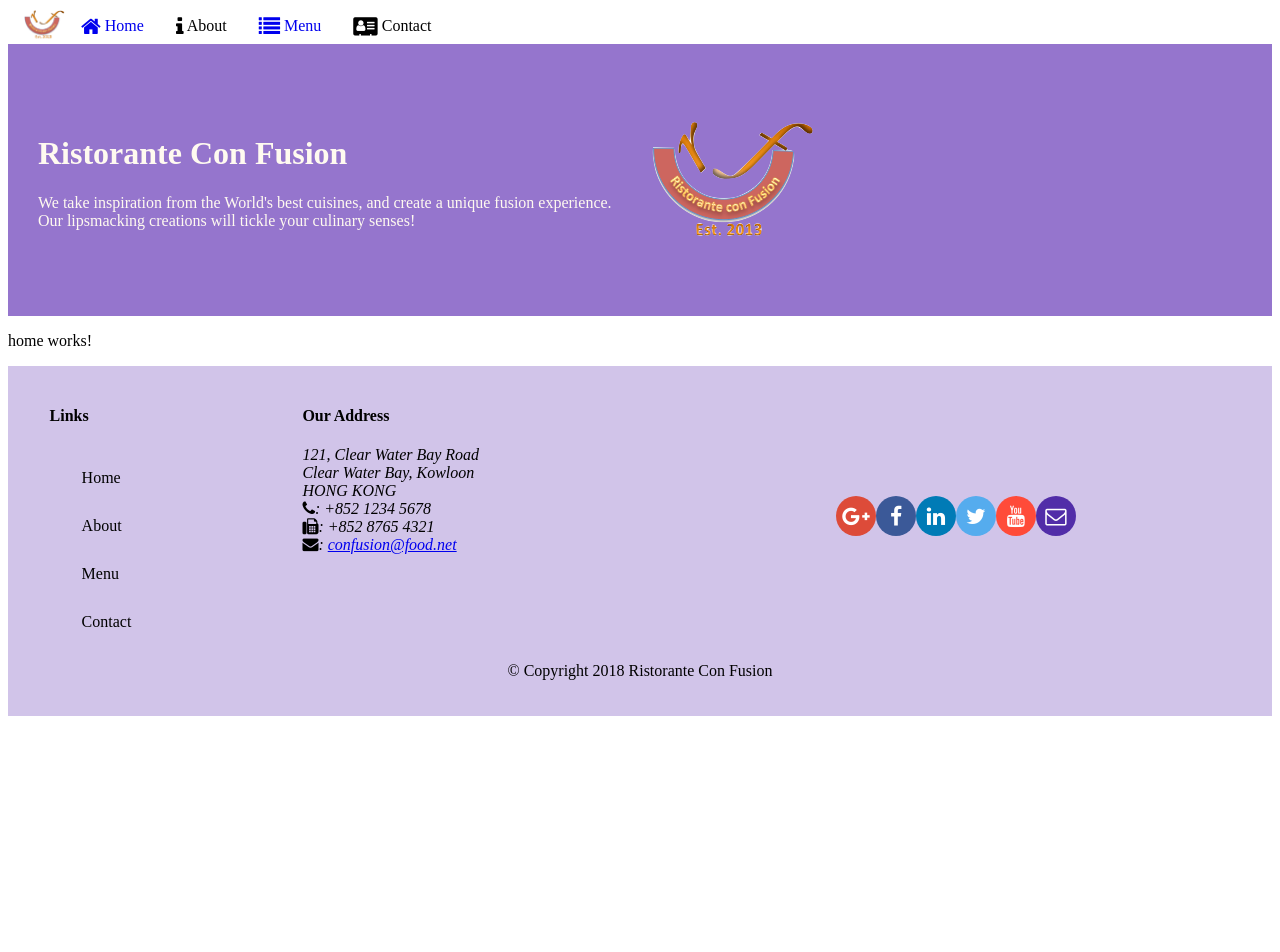
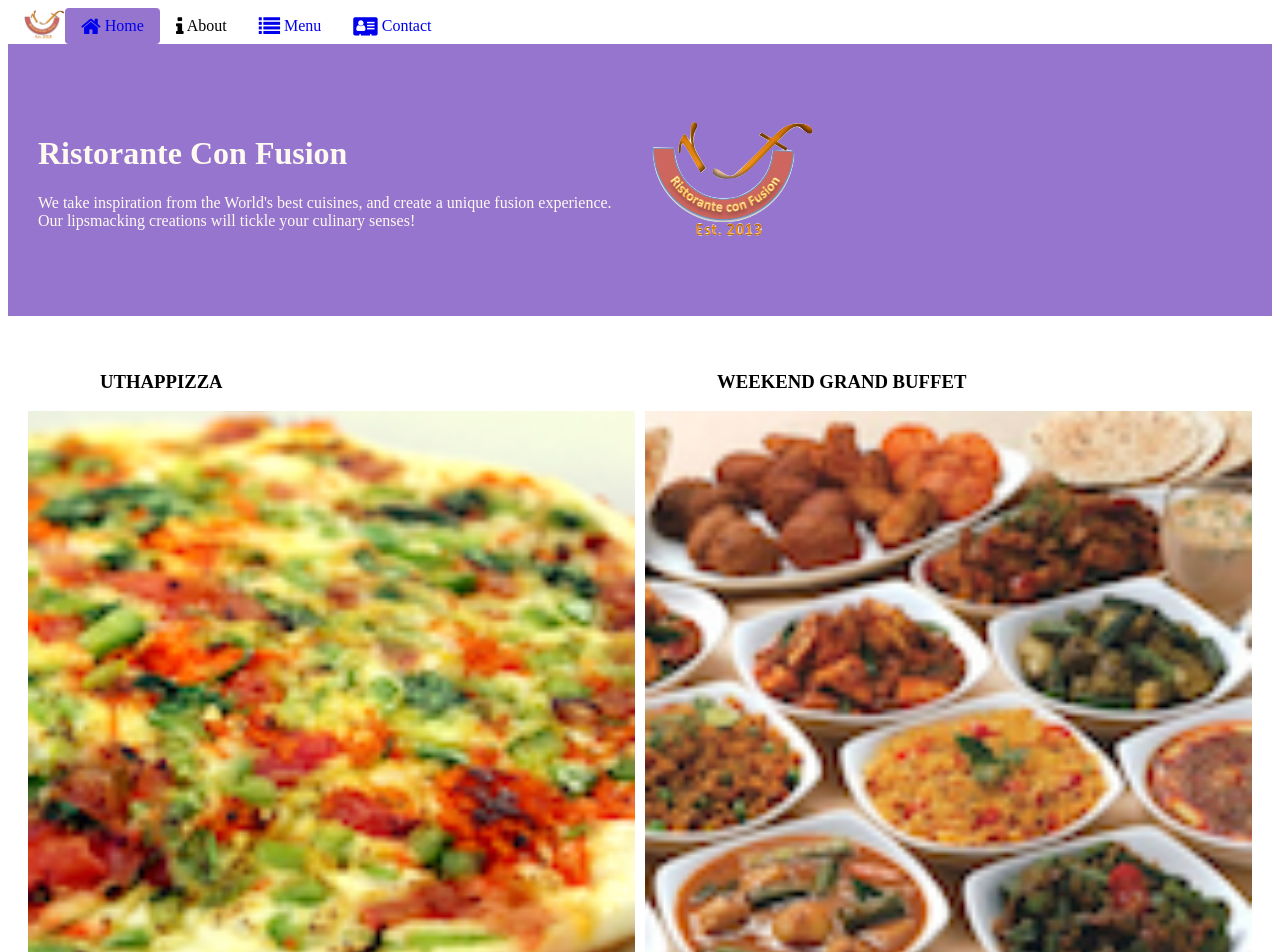
Before and after one commit to ravinder2932/angular, an Angular app: page /home in a window 1280 px wide. Shown: the top 952 px of the page. Before the commit the page ends 800 px from the top, so only its background shows below. Built offline with nearby package versions, Linux system fonts and the light colour scheme.

Commit message:
Single Page Application Part 1

```diff
--- a/src/app/app-routing/routes.ts
+++ b/src/app/app-routing/routes.ts
@@ -6,8 +6,10 @@
 import { AboutComponent } from '../about/about.component';
 import { ContactComponent } from '../contact/contact.component';
 
+
 export const routes: Routes = [
   { path: 'home',  component: HomeComponent },
   { path: 'menu',     component: MenuComponent },
-  { path: '', redirectTo: '/home', pathMatch: 'full' }
+  { path: '', redirectTo: '/home', pathMatch: 'full' },
+  { path: 'contactus',     component: ContactComponent },
 ];
--- a/src/app/app.module.ts
+++ b/src/app/app.module.ts
@@ -22,6 +22,7 @@
 import { AppRoutingModule } from './app-routing/app-routing.module';
 
 import { DishService } from './services/dish.service';
+import { PromotionService } from './services/promotion.service';
 
 
 
@@ -47,7 +48,8 @@
     MatButtonModule,
     AppRoutingModule
   ],
-  providers: [DishService],
+  providers: [DishService,
+  PromotionService ],
   bootstrap: [AppComponent]
 })
 export class AppModule { }
--- a/src/app/contact/contact.component.html
+++ b/src/app/contact/contact.component.html
@@ -1,3 +1,38 @@
-<p>
-  contact works!
-</p>
+<div class="container"
+  fxLayout="column"
+  fxLayoutGap="10px">
+
+  <div fxFlex>
+    <div>
+        <h3>Contact Us</h3>
+        <hr>
+    </div>
+  </div>
+
+  <div fxFlex>
+    <h3>Location Information</h3>
+    <div fxLayout="column" fxLayout.gt-sm="row">
+      <div fxFlex="50" fxFlexOffset="20px">
+        <h4>Our Address</h4>
+        <address>
+          121, Clear Water Bay Road<br>
+          Clear Water Bay, Kowloon<br>
+          HONG KONG<br>
+          <i class="fa fa-phone"></i>: +852 1234 5678<br>
+          <i class="fa fa-fax"></i>: +852 8765 4321<br>
+          <i class="fa fa-envelope"></i>:
+                <a href="mailto:confusion@food.net">confusion@food.net</a>
+        </address>
+        <p></p>
+        <div>
+          <a mat-raised-button href="tel:+85212345678"><i class="fa fa-phone"></i> Call</a>
+          <a mat-raised-button><i class="fa fa-skype"></i> Skype</a>
+          <a mat-raised-button href="mailto:confusion@food.net"><i class="fa fa-envelope-o"></i> Email</a>
+        </div>
+        </div>
+      <div fxFlex="40">
+        <h4>Map of our Location</h4>
+      </div>
+    </div>
+  </div>
+</div>
--- a/src/app/header/header.component.html
+++ b/src/app/header/header.component.html
@@ -1,9 +1,9 @@
 <mat-toolbar color="primary">
   <span><img src="/assets/images/logo.png" height=30 width=41></span>
-  <a mat-button routerLink="/home"><span class="fa fa-home fa-lg"></span> Home</a>
+  <a mat-button routerLink="/home" routerLinkActive="active"><span class="fa fa-home fa-lg"></span> Home</a>
   <a mat-button><span class="fa fa-info fa-lg"></span> About</a>
-  <a mat-button routerLink="/menu"><span class="fa fa-list fa-lg"></span> Menu</a>
-  <a mat-button><span class="fa fa-address-card fa-lg"></span> Contact</a>
+  <a mat-button routerLink="/menu" routerLinkActive="active"><span class="fa fa-list fa-lg"></span> Menu</a>
+   <a mat-button routerLink="/contactus" routerLinkActive="active"><span class="fa fa-address-card fa-lg"></span> Contact</a>
 </mat-toolbar>
 
 <div class="container jumbotron"
--- a/src/app/header/header.component.scss
+++ b/src/app/header/header.component.scss
@@ -2,6 +2,7 @@
 $background-dark: #512DA8;
 $background-light: #9575CD;
 $background-pale: #D1C4E9;
+$background-dark: #4527A0;
 
 @mixin zero-margin($pad-up-down, $pad-left-right) {
     margin: 0px auto;
@@ -14,3 +15,7 @@
     color:floralwhite;
     min-height: 150px;
 }
+
+.active {
+    background: $background-light;
+}
--- a/src/app/home/home.component.html
+++ b/src/app/home/home.component.html
@@ -1,3 +1,36 @@
-<p>
-  home works!
-</p>
+<div class="container"
+     fxLayout="row"
+     fxLayout.sm="column"
+     fxLayout.xs="column"
+     fxLayoutAlign.gt-md="space-around center"
+     fxLayoutGap="10px">
+
+<mat-card *ngIf="dish" fxFlex>
+  <mat-card-header>
+    <div mat-card-avatar></div>
+    <mat-card-title>
+      <h3>{{dish.name | uppercase}}</h3>
+    </mat-card-title>
+  </mat-card-header>
+  <img mat-card-image src={{dish.image}} alt={{dish.name}}>
+  <mat-card-content>
+    <p>{{dish.description}}
+    </p>
+  </mat-card-content>
+</mat-card>
+
+<mat-card *ngIf="promotion" fxFlex>
+  <mat-card-header>
+    <div mat-card-avatar></div>
+    <mat-card-title>
+      <h3>{{promotion.name | uppercase}}</h3>
+    </mat-card-title>
+  </mat-card-header>
+  <img mat-card-image src={{promotion.image}} alt={{promotion.name}}>
+  <mat-card-content>
+    <p>{{promotion.description}}
+    </p>
+  </mat-card-content>
+</mat-card>
+
+</div>
--- a/src/app/home/home.component.ts
+++ b/src/app/home/home.component.ts
@@ -1,4 +1,8 @@
 import { Component, OnInit } from '@angular/core';
+import { Dish } from '../shared/dish';
+import { DishService } from '../services/dish.service';
+import { Promotion } from '../shared/promotion';
+import { PromotionService } from '../services/promotion.service';
 
 @Component({
   selector: 'app-home',
@@ -7,9 +11,15 @@
 })
 export class HomeComponent implements OnInit {
 
-  constructor() { }
+dish: Dish;
+  promotion: Promotion;
+
+  constructor(private dishservice: DishService,
+    private promotionservice: PromotionService) { }
 
   ngOnInit() {
+    this.dish = this.dishservice.getFeaturedDish();
+    this.promotion = this.promotionservice.getFeaturedPromotion();
   }
 
 }
--- a/src/app/services/dish.service.ts
+++ b/src/app/services/dish.service.ts
@@ -11,4 +11,12 @@
   getDishes(): Dish[] {
     return DISHES;
     }
+
+    getDish(id: number): Dish {
+    return DISHES.filter((dish) => (dish.id === id))[0];
+  }
+
+  getFeaturedDish(): Dish {
+    return DISHES.filter((dish) => dish.featured)[0];
+  }
 }
--- /dev/null
+++ b/src/app/services/promotion.service.ts
@@ -0,0 +1,23 @@
+import { Injectable } from '@angular/core';
+import { Promotion } from '../shared/promotion';
+import { PROMOTIONS } from '../shared/promotions';
+
+@Injectable({
+  providedIn: 'root'
+})
+export class PromotionService {
+
+  constructor() { }
+
+  getPromotions(): Promotion[] {
+    return PROMOTIONS;
+  }
+
+  getPromotion(id: number): Promotion {
+    return PROMOTIONS.filter((promo) => (promo.id === id))[0];
+  }
+
+  getFeaturedPromotion(): Promotion {
+    return PROMOTIONS.filter((promotion) => promotion.featured)[0];
+  }
+}
--- a/src/app/shared/dishes.ts
+++ b/src/app/shared/dishes.ts
@@ -2,15 +2,18 @@
 
 export const DISHES: Dish[] = [
     {
+    		id: 0,
         name: 'Uthappizza',
         image: '/assets/images/uthappizza.png',
         category: 'mains',
         label: 'Hot',
         price: '4.99',
+        featured: true,
         // tslint:disable-next-line:max-line-length
         description: 'A unique combination of Indian Uthappam (pancake) and Italian pizza, topped with Cerignola olives, ripe vine cherry tomatoes, Vidalia onion, Guntur chillies and Buffalo Paneer.',
         comments: [
             {
+
                 rating: 5,
                 comment: 'Imagine all the eatables, living in conFusion!',
                 author: 'John Lemon',
@@ -43,11 +46,13 @@
         ]
     },
     {
+    		id: 1,
         name: 'Zucchipakoda',
         image: '/assets/images/zucchipakoda.png',
         category: 'appetizer',
         label: '',
         price: '1.99',
+        featured: false,
         description: 'Deep fried Zucchini coated with mildly spiced Chickpea flour batter accompanied with a sweet-tangy tamarind sauce',
         comments: [
             {
@@ -83,11 +88,13 @@
         ]
     },
     {
+    id: 2,
         name: 'Vadonut',
         image: '/assets/images/vadonut.png',
         category: 'appetizer',
         label: 'New',
         price: '1.99',
+        featured: false,
         description: 'A quintessential ConFusion experience, is it a vada or is it a donut?',
         comments: [
             {
@@ -123,11 +130,13 @@
         ]
     },
     {
+    id: 3,
         name: 'ElaiCheese Cake',
         image: '/assets/images/elaicheesecake.png',
         category: 'dessert',
         label: '',
         price: '2.99',
+        featured: false,
         description: 'A delectable, semi-sweet New York Style Cheese Cake, with Graham cracker crust and spiced with Indian cardamoms',
         comments: [
             {
--- /dev/null
+++ b/src/app/shared/promotion.ts
@@ -0,0 +1,9 @@
+export class Promotion {
+    id: number;
+    name: string;
+    image: string;
+    label: string;
+    price: string;
+    featured: boolean;
+    description: string;
+}
--- /dev/null
+++ b/src/app/shared/promotions.ts
@@ -0,0 +1,14 @@
+import { Promotion } from './promotion';
+
+export const PROMOTIONS: Promotion[] = [
+    {
+      id: 0,
+      name: 'Weekend Grand Buffet',
+      image: '/assets/images/buffet.png',
+      label: 'New',
+      price: '19.99',
+      featured: true,
+      // tslint:disable-next-line:max-line-length
+      description: 'Featuring mouthwatering combinations with a choice of five different salads, six enticing appetizers, six main entrees and five choicest desserts. Free flowing bubbly and soft drinks. All for just $19.99 per person'
+    }
+  ];
```
Also changed, not shown: 1 other file (tests, documents, lock files or other folders).
